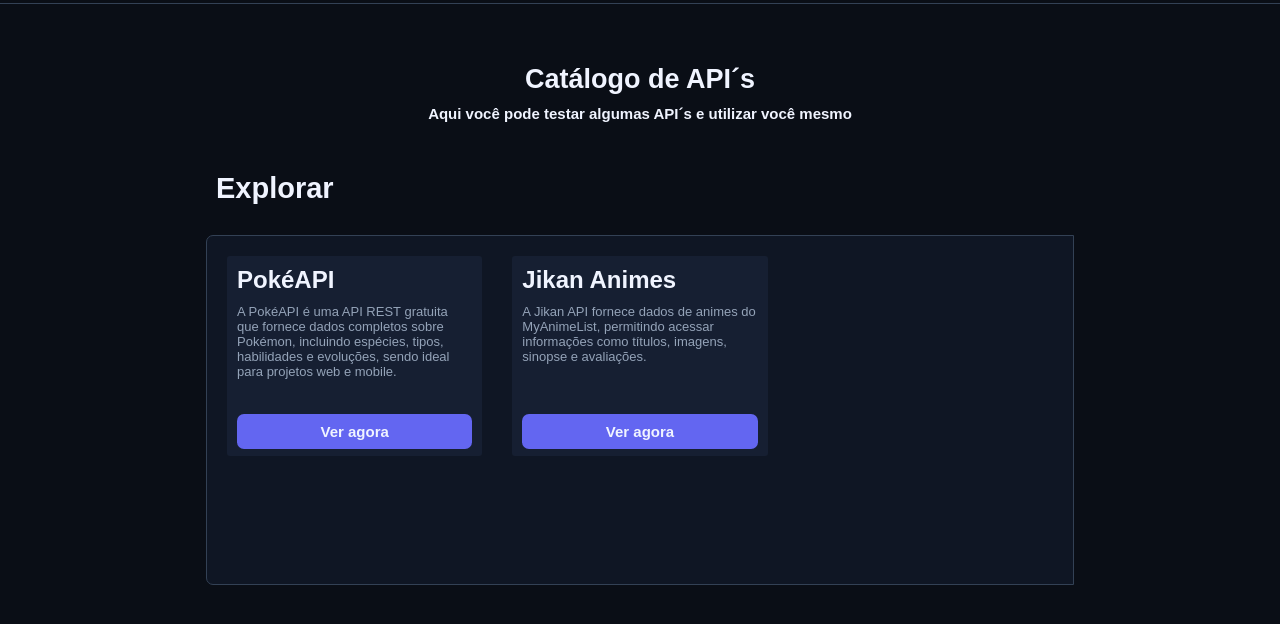
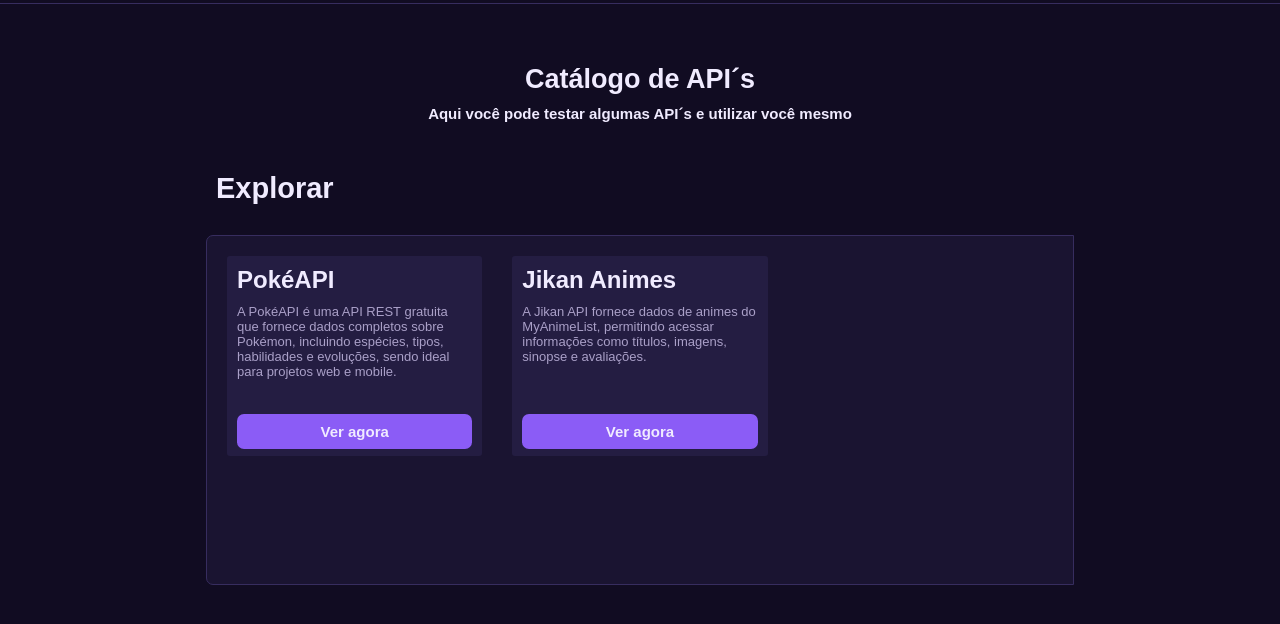
Before and after one commit to lucasbraga49x-png/Catalogo-de-API, a plain HTML site: page index.html in a window 1280 px wide. Shown: the part 66-690 px from the top of the page. Drawn offline with Linux system fonts and the light colour scheme.

Commit message:
Alterando cores

```diff
--- a/CSS/menu.css
+++ b/CSS/menu.css
@@ -6,41 +6,41 @@
 }
 
 :root {
-    --color-background-primary: rgb(10, 14, 22);
-    --color-bg-main: rgb(15, 22, 36);
-    --color-bg-card: rgb(22, 31, 50);
-    --color-text-primary: rgb(240, 244, 255);
-    --color-text-secondary: rgb(148, 163, 184);
-    --color-background-links: rgb(30, 41, 59);
-    --color-border-main: rgb(51, 65, 85);
-    --color-bg-scroll-track: rgb(15, 22, 36);
-    --color-scroll-thumb: rgb(56, 189, 248);
-    --color-scroll-thumb-hover: rgb(14, 165, 233);
-    --color-button-bg: rgb(99, 102, 241);
-    --color-button-bg-hover: rgb(79, 70, 229);
-    --color-background-input: rgb(22, 31, 50);
-    --color-border-input: rgb(71, 85, 105);
-    --color-place-input: rgb(100, 116, 139);
-    --color-shadown-input: rgb(129, 140, 248);
+    --color-background-primary: rgb(17, 12, 34);
+    --color-bg-main: rgb(26, 20, 49);
+    --color-bg-card: rgb(36, 29, 66);
+    --color-text-primary: rgb(240, 235, 255);
+    --color-text-secondary: rgb(170, 160, 200);
+    --color-button-bg: rgb(139, 92, 246);
+    --color-button-bg-hover: rgb(124, 58, 237);
+    --color-shadown-input: rgba(167, 139, 250, 0.5);
+    --color-scroll-thumb: rgb(163, 230, 53);
+    --color-scroll-thumb-hover: rgb(190, 242, 100);
+    --color-background-links: rgba(163, 230, 53, 0.1);
+    --color-border-main: rgb(55, 45, 95);
+    --color-bg-scroll-track: rgb(17, 12, 34);
+    --color-background-input: rgb(26, 20, 49);
+    --color-border-input: rgb(76, 60, 125);
+    --color-place-input: rgb(110, 100, 140);
 }
 
 :root.light-mode {
-    --color-background-primary: rgb(241, 245, 249);
-    --color-bg-main: rgb(241, 245, 249);
+    --color-background-primary: rgb(245, 255, 254);
+    --color-bg-main: rgb(235, 248, 247);
     --color-bg-card: rgb(255, 255, 255);
-    --color-text-primary: rgb(15, 23, 42);
-    --color-text-secondary: rgb(71, 85, 105);
-    --color-background-links: rgb(226, 232, 240);
-    --color-border-main: rgb(203, 213, 225);
-    --color-bg-scroll-track: rgb(241, 245, 249);
-    --color-scroll-thumb: rgb(148, 163, 184);
-    --color-scroll-thumb-hover: rgb(100, 116, 139);
-    --color-button-bg: rgb(79, 70, 229);
-    --color-button-bg-hover: rgb(67, 56, 202);
+    --color-text-primary: rgb(15, 45, 55);
+    --color-text-secondary: rgb(70, 100, 110);
+    --color-button-bg: rgb(6, 182, 212);
+    --color-button-bg-hover: rgb(8, 145, 178);
+    --color-shadown-input: rgba(6, 182, 212, 0.3);
+    --color-scroll-thumb: rgb(132, 204, 22);
+    --color-scroll-thumb-hover: rgb(101, 163, 13);
+    --color-background-links: rgba(132, 204, 22, 0.15);
+    --color-border-main: rgb(210, 235, 235);
+    --color-bg-scroll-track: rgb(245, 255, 254);
     --color-background-input: rgb(255, 255, 255);
-    --color-border-input: rgb(203, 213, 225);
-    --color-place-input: rgb(148, 163, 184);
-    --color-shadown-input: rgb(165, 180, 252);
+    --color-border-input: rgb(180, 215, 215);
+    --color-place-input: rgb(130, 160, 160);
 }
 
 main {
```
